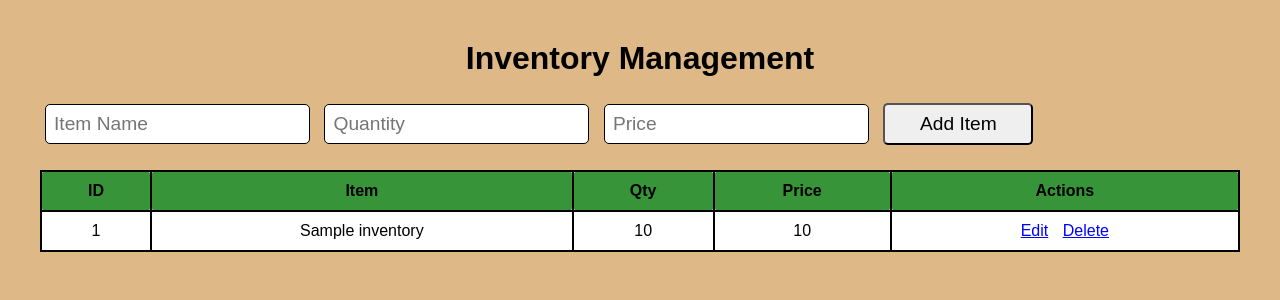
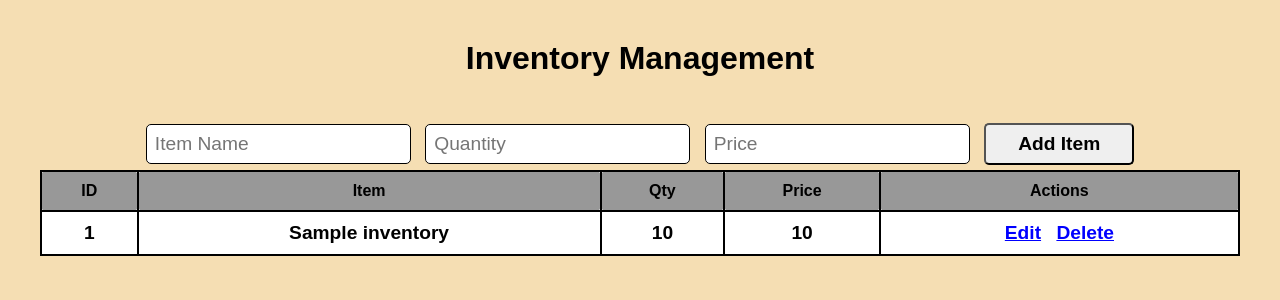
Before and after one commit to FoowsIsBack/Inventory_Management_System, a PHP site: page / in a window 1280 px wide. Shown: the top 300 px of the page. Run offline with PHP 8.4, Linux system fonts and the light colour scheme; tables that the repository leaves empty or names only in its code hold one stand-in row (values such as "Sample post").

Commit message:
Update style.css

```diff
--- a/style.css
+++ b/style.css
@@ -1,6 +1,6 @@
 body{
     font-family: Arial, sans-serif;
-    background-color: burlywood;
+    background-color: wheat;
     margin: 40px;
 }
 
@@ -8,18 +8,22 @@ h1{
     text-align: center;
 }
 
+.title{
+    padding-bottom: 20px;
+}
+
 form input, form button {
     padding: 8px;
     margin: 5px;
 }
 
-.info{
-    padding-top: 20px;
-}
-
 input{
     border: 1px solid black;
     border-radius: 5px;
+}
+
+form{
+    text-align: center;
 }
 
 table{
@@ -33,6 +37,7 @@ button{
     border-radius: 5px;
     cursor: pointer;
     width: 150px;
+    font-weight: bold;
 }
 
 button:hover{
@@ -40,6 +45,16 @@ button:hover{
     color: white;
 }
 
+.back{
+    text-align: center;
+    padding-top: 1%;
+    font-size: larger;
+}
+
+.backers{
+    width: 200px;
+    padding: 5px;
+}
 
 input{
     font-size: larger;
@@ -49,14 +64,28 @@ th{
     padding: 10px;
     border: 2px solid black;
     text-align: center;
-    background-color: rgb(56, 148, 56);
     border-radius: 5px;
+    background-color: rgba(128, 128, 128, 0.813);
 }
 
 td{
     padding: 10px;
     border: 2px solid black;
     text-align: center;
+    font-size: larger;
+    font-weight: bold;
+}
+
+.setting{
+    text-decoration: none;
+}
+
+.setting:hover{
+    text-decoration: underline;
+}
+
+tr:hover{
+    background-color: rgb(55, 195, 55);
 }
 
 a{
```
